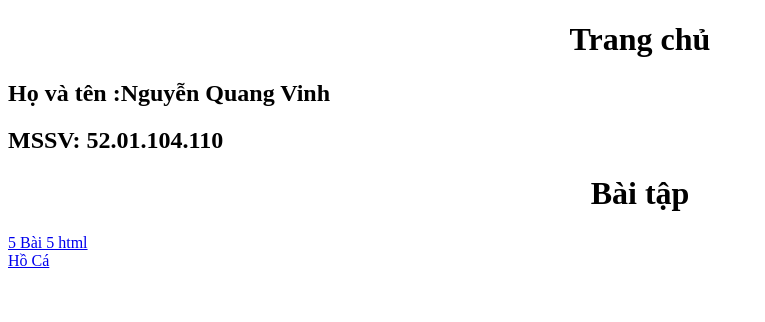
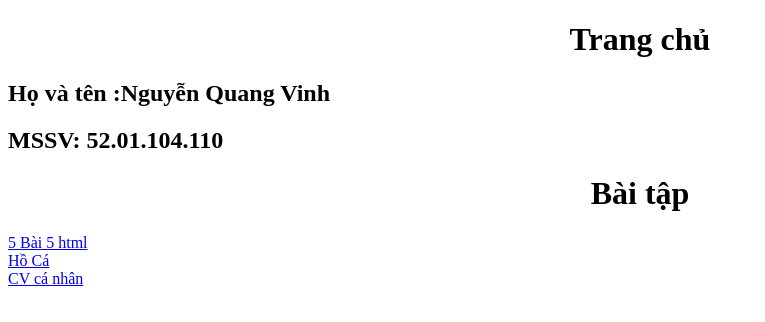
Before and after one commit to VinhSaTo/5201104110.github.io, a plain HTML site: page index.html in a window 1280 px wide. Shown: the whole page, without its empty margins (0-765 px from the left). Drawn offline with Linux system fonts and the light colour scheme.

Commit message:
Update index.html

```diff
--- a/index.html
+++ b/index.html
@@ -10,5 +10,7 @@
     <a href="5baihtml/5_bai_html.html">5 Bài 5 html</a>
     <br>
     <a href="Hoca/HoCa.html">Hồ Cá</a>
+    <br>
+    <a href="CV/CV.html">CV cá nhân</a>
 </body>
 </html>
```
